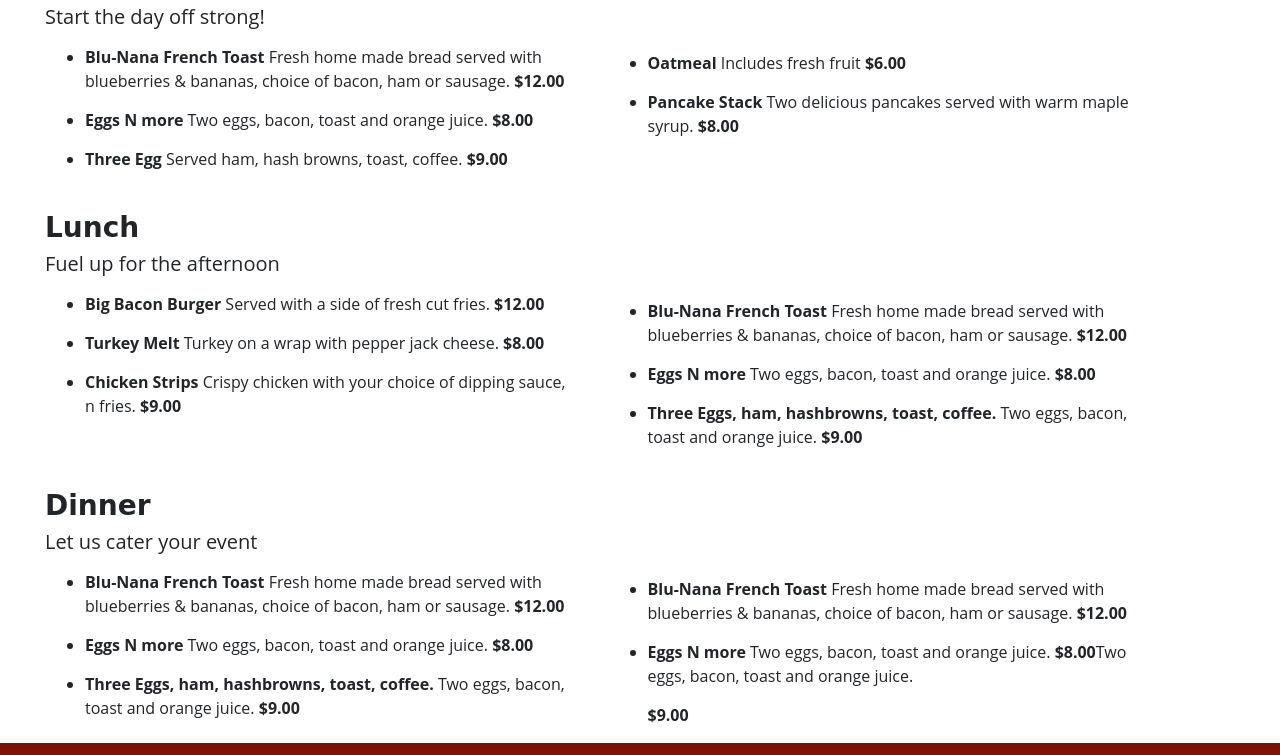
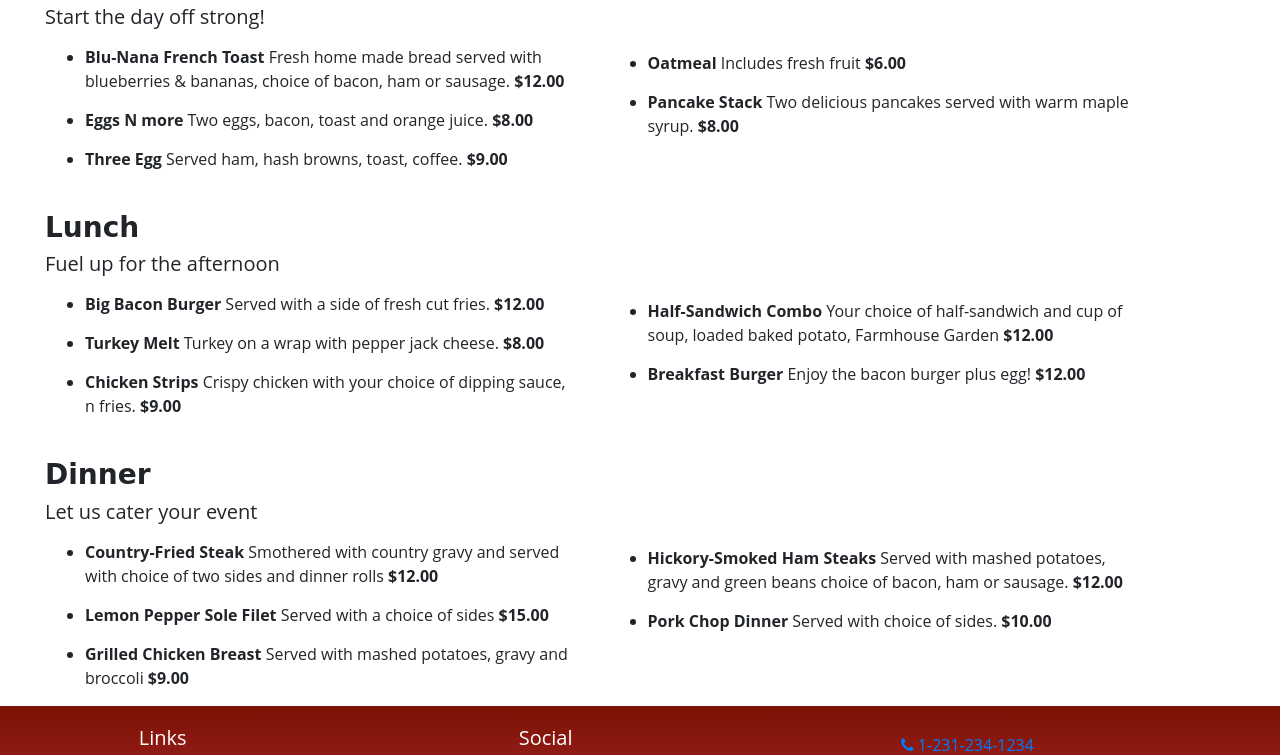
Before and after one commit to s8mcmahon/portfolio, a website: page menu.html in a window 1280 px wide. Shown: the part 164-919 px from the top of the page. Drawn offline with nearby package versions, Linux system fonts and the light colour scheme.

Commit message:
complete

```diff
--- a/menu.html
+++ b/menu.html
@@ -127,15 +127,9 @@
           <br /><br /><br />
           <p class="large">
         <ul>
-              <li><strong>Blu-Nana French Toast </strong>Fresh home made bread
-                served with blueberries & bananas,
-                choice of bacon, ham or sausage. <strong>$12.00</strong></li>
-              <li><strong>Eggs N more </strong>Two eggs, bacon, toast and orange
-                juice.
-                <strong>$8.00</strong></li>
-                  <li><strong>Three Eggs, ham, hashbrowns, toast, coffee. </strong>Two eggs, bacon, toast and orange
-                juice.
-                <strong>$9.00</strong></li>
+              <li><strong>Half-Sandwich Combo</strong> Your choice of half-sandwich and cup of soup, loaded baked potato,
+                Farmhouse Garden <strong>$12.00</strong></li>
+                  <li><strong>Breakfast Burger  </strong>Enjoy the bacon burger plus egg! <strong>$12.00</strong></li>
             </ul>
           </p>
         </div>
@@ -149,14 +143,14 @@
           <h5 class="center">Let us cater your event</h5>
           <p class="large">
        <ul>
-              <li><strong>Blu-Nana French Toast </strong>Fresh home made bread
-                served with blueberries & bananas,
-                choice of bacon, ham or sausage. <strong>$12.00</strong></li>
-              <li><strong>Eggs N more </strong>Two eggs, bacon, toast and orange
-                juice.
-                <strong>$8.00</strong></li>
-                  <li><strong>Three Eggs, ham, hashbrowns, toast, coffee. </strong>Two eggs, bacon, toast and orange
-                juice.
+              <li><strong>Country-Fried Steak  </strong>
+                Smothered with country gravy and served with choice of two sides and dinner rolls
+                <strong>$12.00</strong></li>
+              <li><strong>Lemon Pepper Sole Filet  </strong>
+                  Served with a choice of sides
+                <strong>$15.00</strong></li>
+                  <li><strong>Grilled Chicken Breast</strong>
+                    Served with mashed potatoes, gravy and broccoli
                 <strong>$9.00</strong></li>
             </ul>
           </p>
@@ -165,13 +159,11 @@
           <br /><br /><br />
           <p class="large">
     <ul>
-              <li><strong>Blu-Nana French Toast </strong>Fresh home made bread
-                served with blueberries & bananas,
+              <li><strong>Hickory-Smoked Ham Steaks </strong>
+                  Served with mashed potatoes, gravy and green beans
                 choice of bacon, ham or sausage. <strong>$12.00</strong></li>
-              <li><strong>Eggs N more </strong>Two eggs, bacon, toast and orange
-                juice.
-                <strong>$8.00</strong>Two eggs, bacon, toast and orange juice.</li>
-                <strong>$9.00</strong></li>
+              <li><strong>Pork Chop Dinner </strong>Served with choice of sides.
+                <strong>$10.00</strong>
             </ul>
           </p>
         </div>
```
